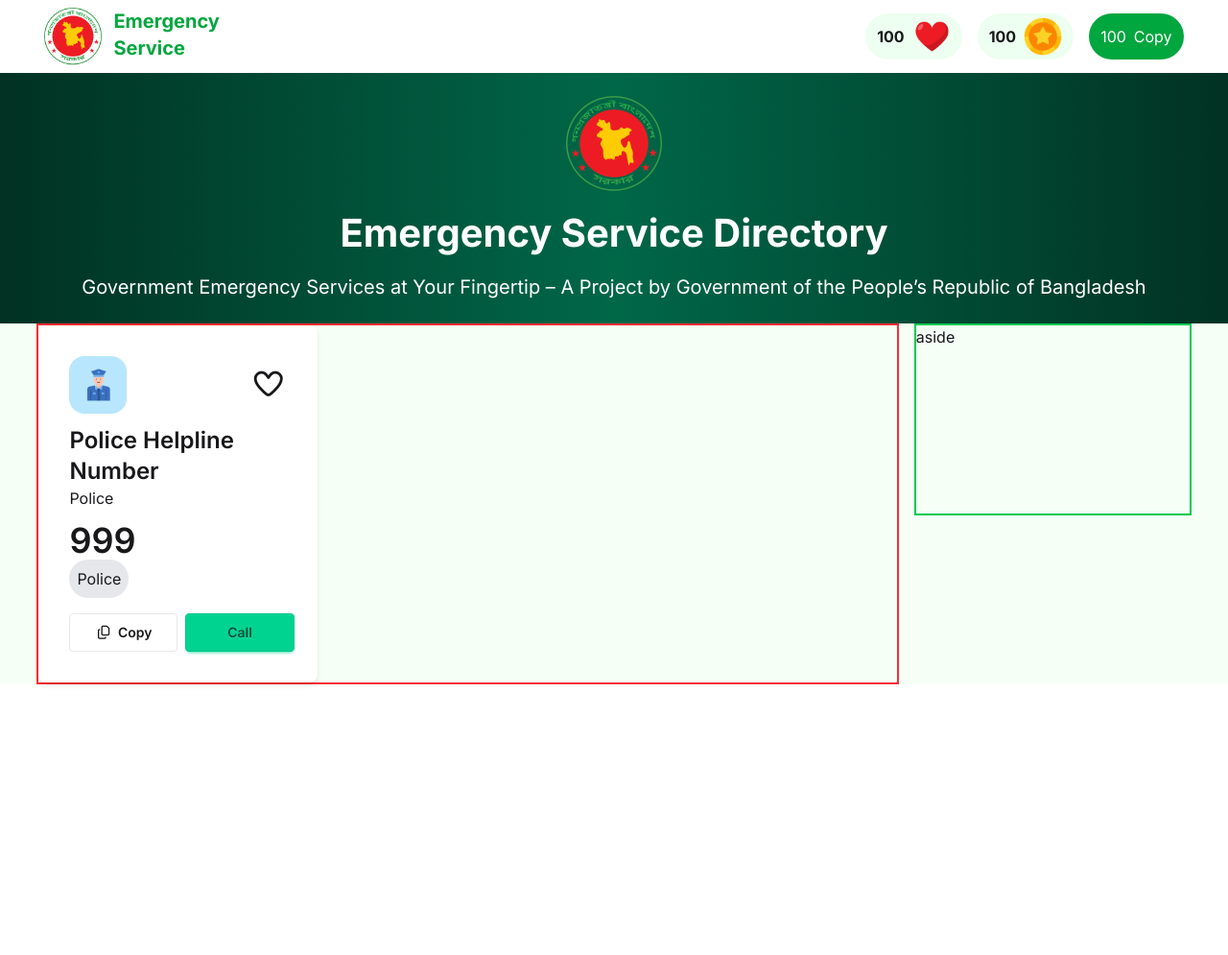
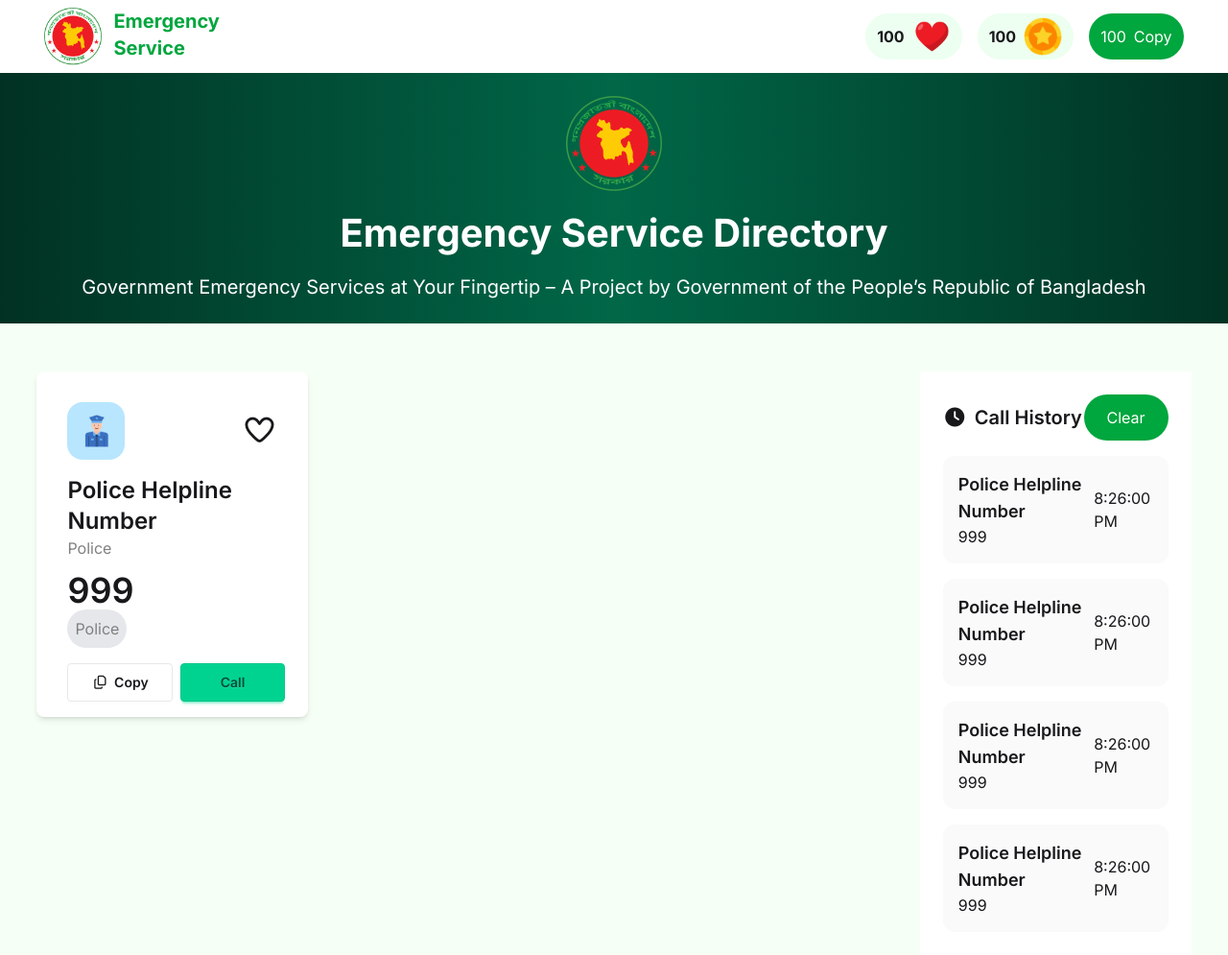
Before and after one commit to chayansrk64/B12-A5, a plain HTML site: page index.html in a window 1280 px wide. Shown: the whole page at 96% size. Before the commit the page ends 800 px from the top, so only its background shows below. Drawn offline with nearby package versions, Linux system fonts and the light colour scheme.

Commit message:
aside and card modified

```diff
--- a/index.html
+++ b/index.html
@@ -57,20 +57,21 @@
         </section>
 
         <!-- card section and aside -->
-         <section class=" max-w-[94%] mx-auto">
-            <div class="grid gird-cols-1 lg:grid-cols-12 gap-4">
-                <div class="left border-2 border-red-500 lg:col-span-9  grid lg:grid-cols-3 gap-3 ">
+         <section class=" max-w-[94%] mx-auto mt-[50px]">
+            <div class="grid gird-cols-1 lg:grid-cols-12 gap-6">
+                <div class="left lg:col-span-9  grid lg:grid-cols-3 gap-6 ">
 
-                    <div class="card bg-white p-8 shadow-md">
+                  <!-- card -->
+                    <div class="card bg-white p-8 shadow-md h-[360px]">
                         <div class="flex justify-between items-center">
                             <img class="w-[60px] bg-sky-200 rounded-2xl p-2" src="./assets/police.png" alt="logo-image">
                             <span> <i class="fa-regular fa-heart text-3xl cursor-pointer"></i> </span>
                         </div>
                         <div>
-                            <h2 class="text-2xl font-semibold mt-3">Police Helpline Number</h2>
-                            <p>Police</p>
+                            <h2 class="text-2xl font-semibold mt-4">Police Helpline Number</h2>
+                            <p class="text-[gray]">Police</p>
                             <h3 class="text-4xl font-semibold mt-3">999</h3>
-                            <p class="bg-gray-200 p-2 rounded-3xl inline-block mb-4">Police</p>
+                            <p class="bg-gray-200 text-[gray] p-2 rounded-3xl inline-block mb-4">Police</p>
                         </div>
                         <div class="flex gap-2">
                             <button class="btn bg-[white] w-1/2"> <i class="fa-regular fa-copy"></i> Copy</button>
@@ -78,9 +79,53 @@
                         </div>
                     </div>
 
+
                 </div>
-                <aside class="right border-2 border-green-500 lg:col-span-3 h-[200px]">
-                    aside
+
+                <!-- aside section -->
+                <aside class="right bg-white lg:col-span-3 p-6">
+                   <div class="flex items-center justify-between">
+                      <div class="flex items-center">
+                        <i class="fa-solid fa-clock text-xl"></i>
+                        <p class="text-xl font-semibold ms-2">Call History</p>
+                      </div>
+                      <button class="bg-[#00A63E] rounded-3xl px-6 py-3 text-white">Clear</button>
+                   </div>
+
+                   <!-- history -->
+
+                   <div class="flex justify-between items-center p-4 bg-[#fafafa] mt-4 rounded-xl">
+                     <div>
+                      <h3 class="text-lg font-semibold">Police Helpline Number</h3>
+                       <p>999</p>
+                     </div>
+                     <p>8:26:00 PM</p>
+                   </div>
+
+                   <div class="flex justify-between items-center p-4 bg-[#fafafa] mt-4 rounded-xl">
+                     <div>
+                      <h3 class="text-lg font-semibold">Police Helpline Number</h3>
+                       <p>999</p>
+                     </div>
+                     <p>8:26:00 PM</p>
+                   </div>
+
+                   <div class="flex justify-between items-center p-4 bg-[#fafafa] mt-4 rounded-xl">
+                     <div>
+                      <h3 class="text-lg font-semibold">Police Helpline Number</h3>
+                       <p>999</p>
+                     </div>
+                     <p>8:26:00 PM</p>
+                   </div>
+
+                   <div class="flex justify-between items-center p-4 bg-[#fafafa] mt-4 rounded-xl">
+                     <div>
+                      <h3 class="text-lg font-semibold">Police Helpline Number</h3>
+                       <p>999</p>
+                     </div>
+                     <p>8:26:00 PM</p>
+                   </div>
+
                 </aside>
             </div>
          </section>
```
